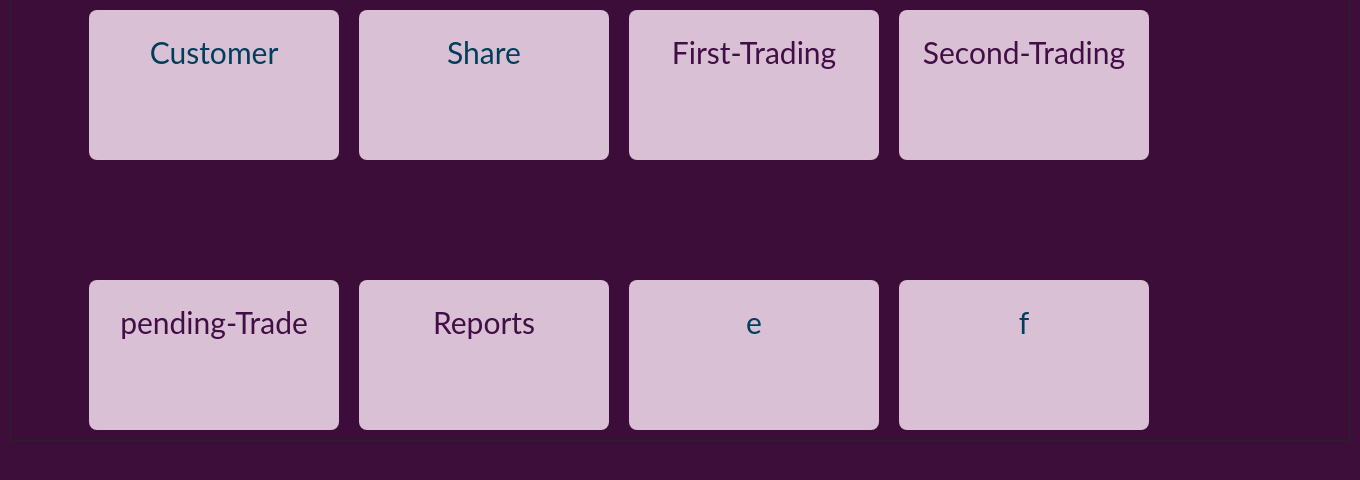
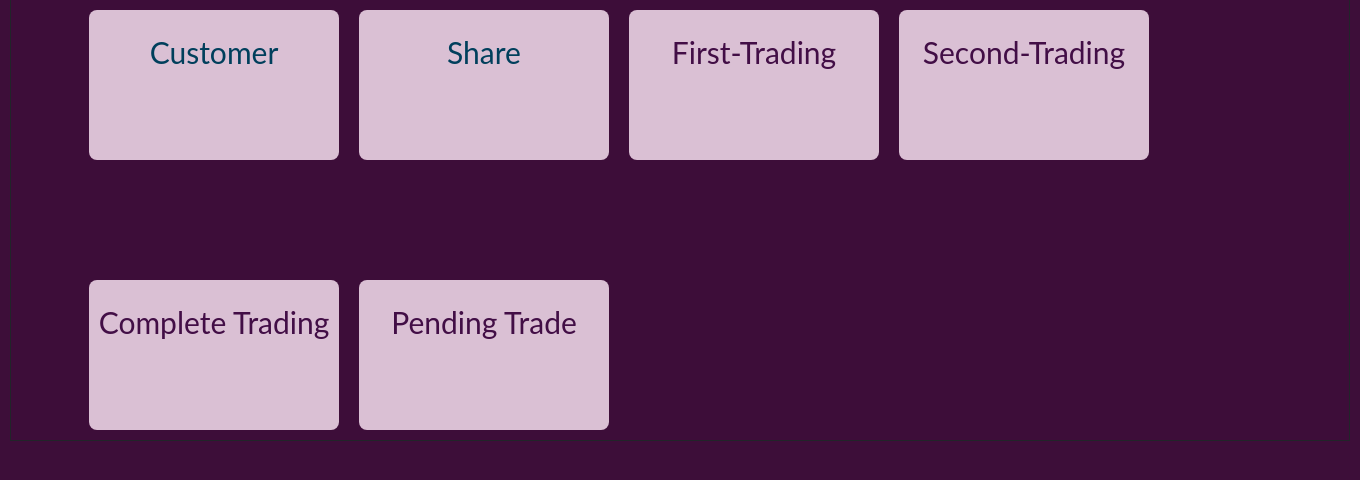
Before and after one commit to ranjeetthorat/tradedemo, a PHP site: page /dash.php in a window 1360 px wide. Shown: the part 113-593 px from the top of the page. Run offline with PHP 8.4, Linux system fonts and the light colour scheme.

Commit message:
style changed

```diff
--- a/dash.php
+++ b/dash.php
@@ -10,21 +10,14 @@
 <script src="https://maxcdn.bootstrapcdn.com/bootstrap/4.0.0/js/bootstrap.min.js"
  integrity="sha384-JZR6Spejh4U02d8jOt6vLEHfe/JQGiRRSQQxSfFWpi1MquVdAyjUar5+76PVCmYl"
  crossorigin="anonymous"></script> -->
- <link rel="stylesheet" href="asset/bootstrap.min.css">
-<script src="asset/jquery.js"></script>
-<script src="asset/bootstrap.bundle.min.js"></script>
-
+ <link rel="stylesheet" href="asset/bootstrap.min.css?1">
+<script src="asset/jquery.js?2"></script>
+<script src="asset/bootstrap.bundle.min.js?3"></script>
 <!DOCTYPE html>
 <html>
 <head>
-  <!-- <link rel="stylesheet" href="https://cdnjs.cloudflare.com/ajax/libs/font-awesome/5.15.3/css/all.min.css"
-  integrity="sha512-iBBXm8fW90+nuLcSKlbmrPcLa0OT92xO1BIsZ+ywDWZCvqsWgccV3gFoRBv0z+8dLJgyAHIhR35VZc2oM/gI1w=="
-  crossorigin="anonymous"
-   referrerpolicy="no-referrer" /> -->
 
  </head>
-    <body style="background-color: #3d0e39 ;">
-    </body>
 <meta name="viewport" content="width=device-width, initial-scale=1">
 <style>
 body
@@ -116,10 +109,7 @@ a{
   display: block;
 }
 </style>
-
-</style>
-</head>
-<body>
+<body  style="background-color: #3d0e39 ;">
   <div class="mq-container">
     <div class="mq-bread-crumbs">
       <ul><br>
@@ -145,11 +135,11 @@ a{
         </div>
       <div class="zoom"><a href="trading.php">First-Trading</a></div>
       <div class="zoom"><a href="tradingtable.php">Second-Trading</a></div><br>
-       <div class="zoom"><a href="infotable.php">
-         pending-Trade</a></div>
-      <div class="zoom"><a href="reports.php">Reports</a></div>
-      <div class="zoom"><a href=""></a>e</div>
-      <div class="zoom"><a href=""></a>f</div>
+       <div class="zoom"><a href="infotable.php">Complete Trading</a></div>
+      <div class="zoom"><a href="reports.php">Pending Trade</a></div><br>
+      <!-- <div class="zoom"><a href=""></a>e</div>
+      <div class="zoom"><a href=""></a>f</div> -->
        </div>
+  </div>
 </body>
 </html>
--- a/trading.php
+++ b/trading.php
@@ -19,7 +19,7 @@
            <div class="container">
             <div class="p-4 m-4">
                 <div class="col-lg-5 mx-auto border rounded pt-4">
-                    <h3 class="alert alert-light border rounded">Trading</h3>
+                    <h3 class="alert alert-light border rounded" style="text-align: center;">Trading</h3>
 
                     <form action="inserttrading.php" method="POST">
                     <!-- <div class="form-group">
```
Also changed, not shown: infotable.php (+3 -7 lines).
